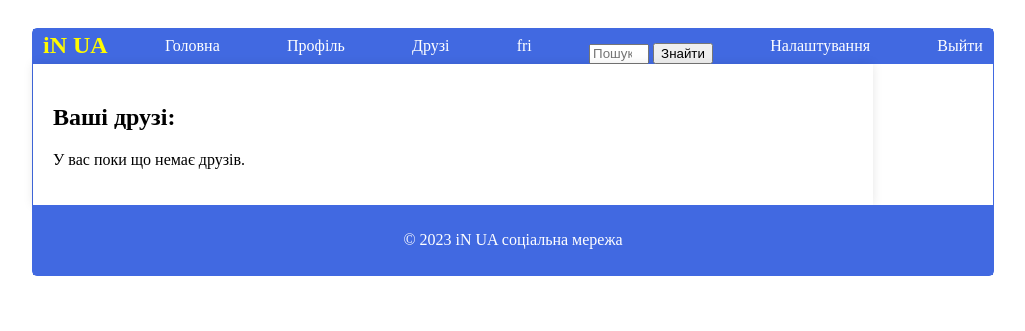
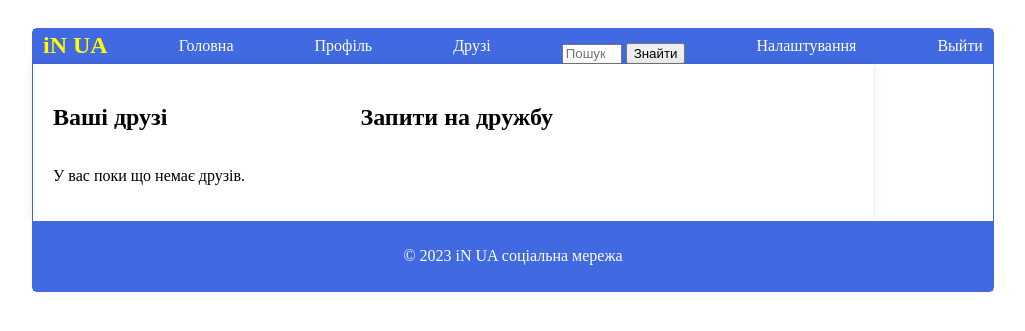
Before and after one commit to ZhankovVG/Ukrainian_social_network, a Django app: page /friends/all_friends/ in a window 1280 px wide. Shown: the top 331 px of the page, without its empty margins (136-1161 px from the left). Run offline with Django 4.2, Linux system fonts and the light colour scheme; the visitor is signed in with stand-in values (Sample User, id 1); data that the repository does not hold is empty.

Commit message:
correction html

```diff
--- a/static/profiles/css/all_friends/all_friends.css
+++ b/static/profiles/css/all_friends/all_friends.css
@@ -7,8 +7,24 @@
     padding: 10px;
 }
 
+.friends-header {
+    display: flex;
+    justify-content: space-between;
+    align-items: center;
+    margin-right: 300px;
+}
+
 .my_friends2 a {
     text-decoration: none;
+}
+
+.friendship_requests {
+    color: black;
+
+}
+
+.friendship_requests:hover {
+    color: #4169E1;
 }
 
 .user_details2 {
--- a/templates/friends/all_friends.html
+++ b/templates/friends/all_friends.html
@@ -4,7 +4,10 @@
 {% block content %}
 <main class="my_friends2">
     <div>
-        <h2>Ваші друзі:</h2>
+        <div class="friends-header">
+            <h2>Ваші друзі</h2>
+            <a href="{% url 'friends:friend_requests' %}" class="friendship_requests"><h2>Запити на дружбу</h2></a>
+        </div>
         <ul>
             {% if friends %}
             {% for friend in friends %}
--- a/templates/profiles/layout.html
+++ b/templates/profiles/layout.html
@@ -23,8 +23,7 @@
 
                 <li><a href="{% url 'profile:public_profile' username=user.username %}">Профіль</a></li>
                 {% if user.is_authenticated %}
-                <li><a href="{% url 'friends:friend_requests' %}">Друзі</a></li>
-                <li><a href="{% url 'friends:all_friends' %}">fri</a></li>
+                <li><a href="{% url 'friends:all_friends' %}">Друзі</a></li>
 
                 <form action="{% url 'friends:find_friends' %}" method="GET" class="search-form">
                     <input type="search" name="search" placeholder="Пошук" class="search-button" style="width: 60px; height: 20px;">
```
